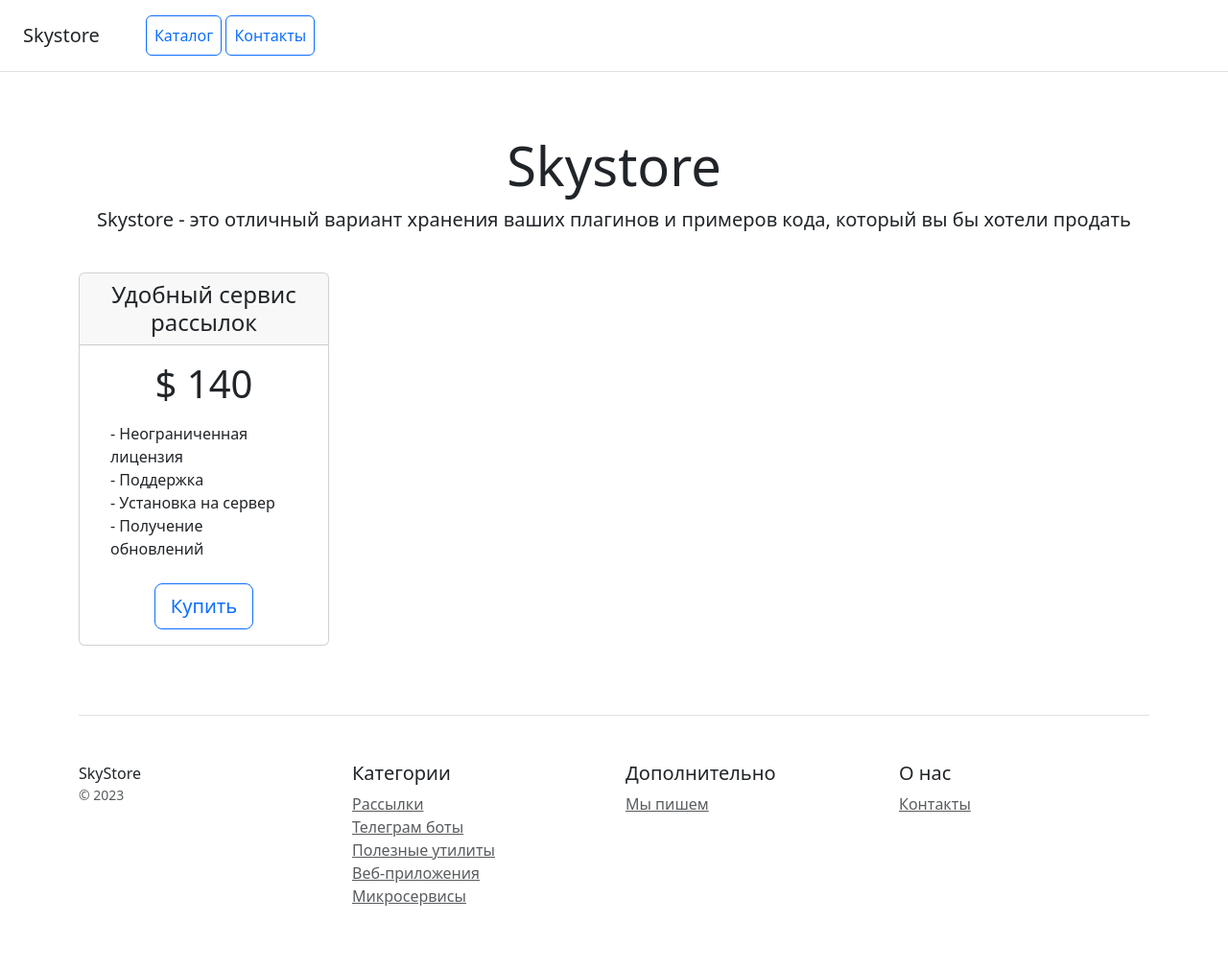
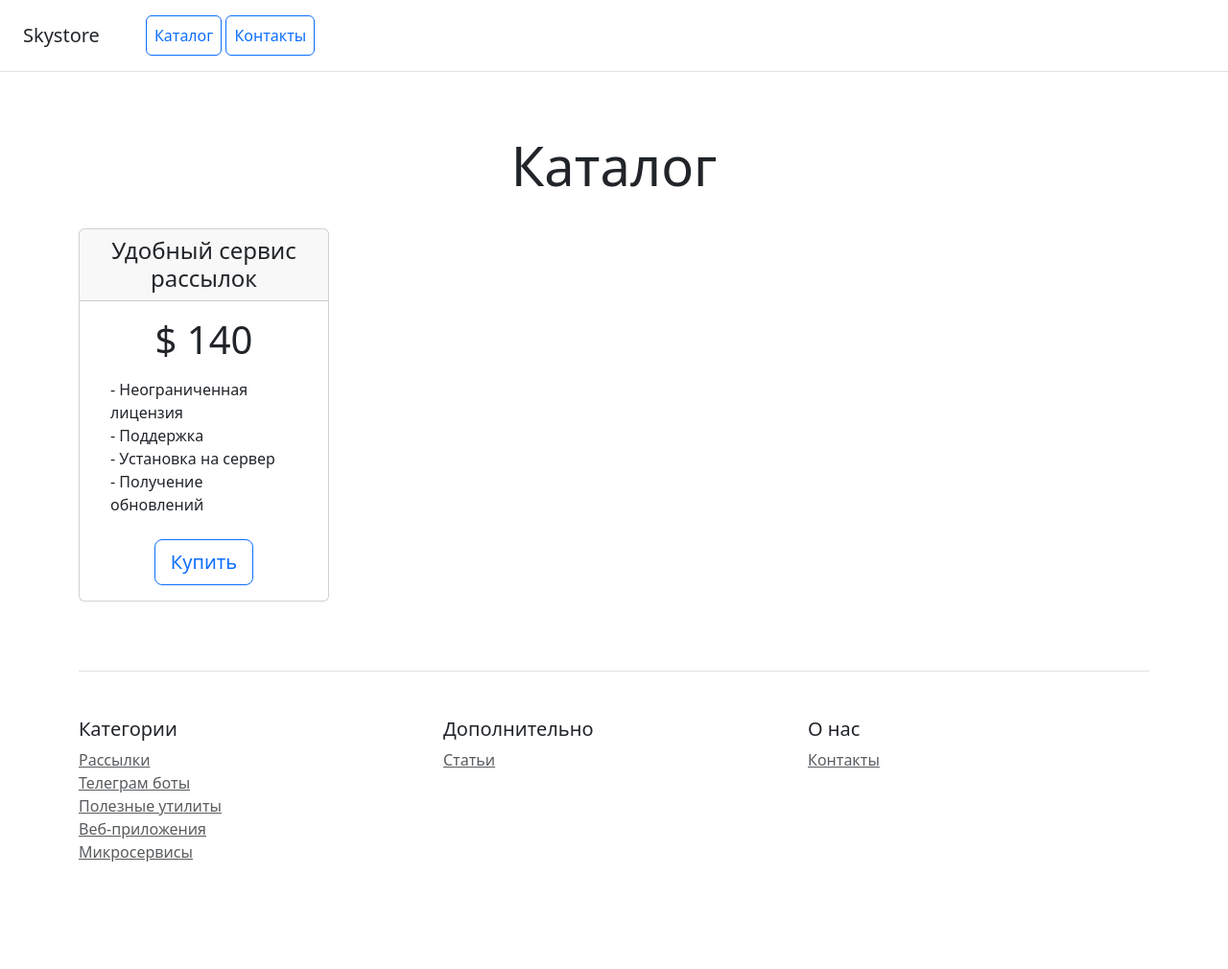
Before and after one commit to alias1969/HomeTask_Catalog, a Django app: page / in a window 1280 px wide. Shown: the whole page at 96% size. After the commit the page ends 898 px from the top, so only its background shows below. Run offline with Django 5.2, Linux system fonts and the light colour scheme.

Commit message:
html files

```diff
--- a/catalog/templates/home.html
+++ b/catalog/templates/home.html
@@ -16,9 +16,7 @@
 </div>
 
 <div class="pricing-header px-3 py-3 pt-md-5 pb-md-4 mx-auto text-center">
-    <h1 class="display-4">Skystore</h1>
-    <p class="lead">Skystore - это отличный вариант хранения ваших плагинов и примеров кода, который вы бы хотели
-        продать</p>
+    <h1 class="display-4">Каталог</h1>
 </div>
 
 <div class="container">
@@ -44,10 +42,10 @@
 
     <footer class="pt-4 my-md-5 pt-md-5 border-top">
         <div class="row">
-            <div class="col-12 col-md">
+            <!--<div class="col-12 col-md">
                 SkyStore
                 <small class="d-block mb-3 text-muted">&copy; 2023</small>
-            </div>
+            </div>-->
             <div class="col-6 col-md">
                 <h5>Категории</h5>
                 <ul class="list-unstyled text-small">
@@ -61,7 +59,7 @@
             <div class="col-6 col-md">
                 <h5>Дополнительно</h5>
                 <ul class="list-unstyled text-small">
-                    <li><a class="text-muted" href="#">Мы пишем</a></li>
+                    <li><a class="text-muted" href="#">Статьи</a></li>
                 </ul>
             </div>
             <div class="col-6 col-md">
```
Also changed, not shown: catalog/templates/contacts.html (+9 -1 lines).
